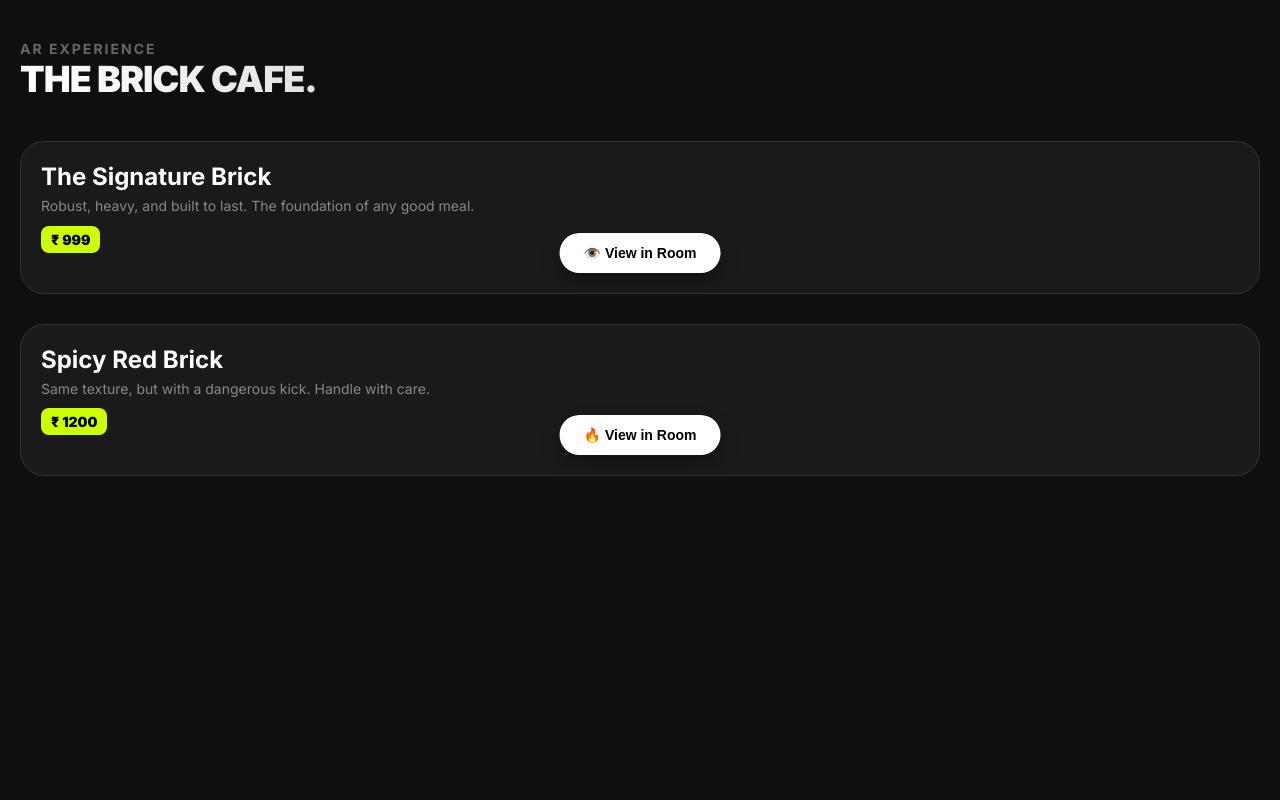
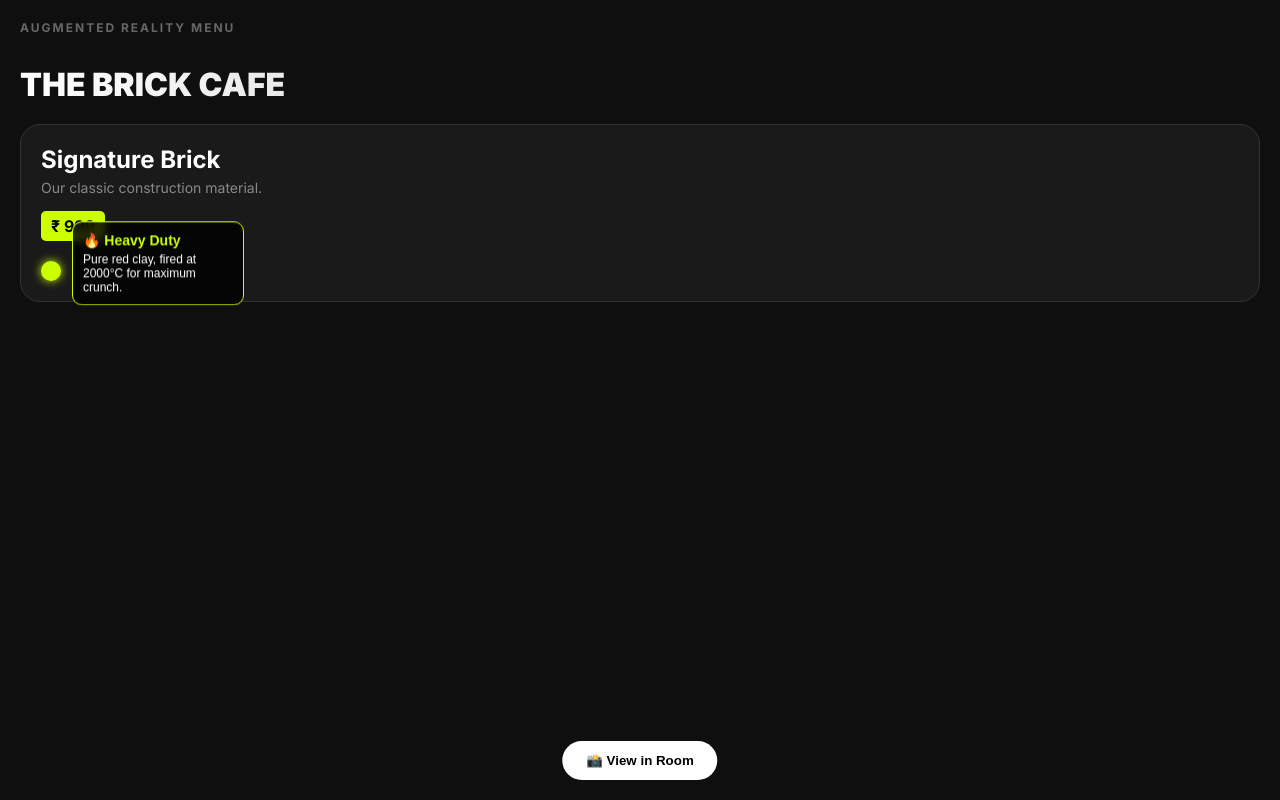
Before and after one commit to imash10/finaltest, a plain HTML site: page index.html in a window 1280 px wide. Drawn offline with Linux system fonts and the light colour scheme; some packages are replaced by stand-ins of ours; a script that the page names is missing.

Commit message:
Update index.html

```diff
--- a/index.html
+++ b/index.html
@@ -5,165 +5,98 @@
     <meta name="viewport" content="width=device-width, initial-scale=1.0">
     <title>The Brick Cafe</title>
     <script type="module" src="https://ajax.googleapis.com/ajax/libs/model-viewer/3.0.1/model-viewer.min.js"></script>
-
     <link href="https://fonts.googleapis.com/css2?family=Inter:wght@400;700;900&display=swap" rel="stylesheet">
 
     <style>
-        /* --- GEN Z DARK THEME --- */
-        body {
-            background-color: #0f0f0f; /* Deep Black */
-            color: #ffffff;
-            font-family: 'Inter', sans-serif;
-            margin: 0;
-            padding: 20px;
+        /* DARK THEME SETUP */
+        body { background-color: #0f0f0f; color: white; font-family: 'Inter', sans-serif; margin: 0; padding: 20px; }
+
+        /* HEADINGS */
+        h1 { font-size: 32px; font-weight: 900; margin: 0; background: linear-gradient(to right, #fff, #999); -webkit-background-clip: text; -webkit-text-fill-color: transparent; }
+        .sub { color: #666; font-size: 12px; letter-spacing: 2px; margin-bottom: 30px; font-weight: bold; }
+
+        /* CARD STYLE */
+        .card { background: #1a1a1a; border: 1px solid #333; border-radius: 20px; padding: 20px; margin-bottom: 40px; }
+        .title { font-size: 24px; font-weight: bold; margin-bottom: 5px; }
+        .desc { color: #888; font-size: 14px; margin-bottom: 15px; }
+        .price { background: #ccff00; color: black; padding: 5px 10px; border-radius: 5px; font-weight: bold; display: inline-block; }
+
+        /* 3D VIEWER */
+        model-viewer { width: 100%; height: 350px; background-color: #222; border-radius: 15px; overflow: hidden; }
+
+        /* THE FLOATING TEXT (ANNOTATION) STYLE */
+        .hotspot {
+            display: block;
+            width: 20px;
+            height: 20px;
+            border-radius: 10px;
+            border: none;
+            background-color: #ccff00;
+            box-shadow: 0 0 10px #ccff00;
         }
 
-        /* Header Style */
-        header {
+        .annotation {
+            background-color: rgba(0, 0, 0, 0.8); /* See-through black */
+            backdrop-filter: blur(5px);
+            position: absolute;
+            transform: translate(10px, -50%);
+            border-radius: 10px;
+            padding: 10px;
+            width: 150px;
+            border: 1px solid #ccff00;
+            color: white;
+            font-size: 12px;
             text-align: left;
-            margin-bottom: 40px;
-            margin-top: 20px;
-        }
-        h1 {
-            font-weight: 900;
-            font-size: 36px;
-            margin: 0;
-            letter-spacing: -1px;
-            background: linear-gradient(to right, #fff, #888);
-            -webkit-background-clip: text;
-            -webkit-text-fill-color: transparent;
-        }
-        .subtitle {
-            color: #666;
-            font-size: 14px;
-            font-weight: 600;
-            text-transform: uppercase;
-            letter-spacing: 2px;
+            pointer-events: none;
+
+            /* The Floating Animation */
+            animation: float 3s ease-in-out infinite;
         }
 
-        /* Menu Card Style */
-        .menu-card {
-            background: #1a1a1a;
-            border: 1px solid #333;
-            border-radius: 24px;
-            padding: 20px;
-            margin-bottom: 30px;
-            overflow: hidden;
-            position: relative;
+        .annotation strong { display: block; font-size: 14px; margin-bottom: 4px; color: #ccff00; }
+
+        @keyframes float {
+            0% { transform: translate(25px, -50%) translateY(0px); }
+            50% { transform: translate(25px, -50%) translateY(-10px); }
+            100% { transform: translate(25px, -50%) translateY(0px); }
         }
 
-        .dish-info {
-            margin-bottom: 20px;
+        /* AR BUTTON */
+        .ar-btn {
+            background: white; color: black; border: none; padding: 12px 24px; border-radius: 30px;
+            font-weight: bold; position: absolute; bottom: 20px; left: 50%; transform: translateX(-50%);
         }
-
-        .dish-name {
-            font-size: 24px;
-            font-weight: 700;
-            margin-bottom: 5px;
-        }
-
-        .dish-desc {
-            color: #888;
-            font-size: 14px;
-            line-height: 1.4;
-        }
-
-        .price-tag {
-            background: #ccff00; /* Neon Green */
-            color: black;
-            font-weight: 900;
-            padding: 5px 10px;
-            border-radius: 8px;
-            font-size: 14px;
-            display: inline-block;
-            margin-top: 10px;
-        }
-
-        /* 3D Viewer Styling */
-        model-viewer {
-            width: 100%;
-            height: 300px;
-            background-color: #222; /* Dark Grey Box */
-            border-radius: 16px;
-            --poster-color: transparent;
-        }
-
-        /* The Magic Button */
-        .ar-btn {
-            background-color: #ffffff;
-            color: black;
-            border: none;
-            padding: 12px 24px;
-            border-radius: 100px;
-            font-weight: 700;
-            font-size: 14px;
-            position: absolute;
-            bottom: 20px;
-            left: 50%;
-            transform: translateX(-50%);
-            box-shadow: 0 10px 20px rgba(0,0,0,0.3);
-            cursor: pointer;
-            display: flex;
-            align-items: center;
-            gap: 8px;
-        }
-
-        /* Subtle glow animation */
-        .ar-btn:active {
-            transform: translateX(-50%) scale(0.95);
-        }
-
     </style>
 </head>
 <body>
 
-    <header>
-        <div class="subtitle">AR EXPERIENCE</div>
-        <h1>THE BRICK CAFE.</h1>
-    </header>
+    <div class="sub">AUGMENTED REALITY MENU</div>
+    <h1>THE BRICK CAFE</h1>
+    <br>
 
-    <div class="menu-card">
-        <div class="dish-info">
-            <div class="dish-name">The Signature Brick</div>
-            <div class="dish-desc">Robust, heavy, and built to last. The foundation of any good meal.</div>
-            <div class="price-tag">₹ 999</div>
-        </div>
+    <div class="card">
+        <div class="title">Signature Brick</div>
+        <div class="desc">Our classic construction material.</div>
+        <div class="price">₹ 999</div>
+        <br><br>
 
         <model-viewer
             src="./brick.glb"
             ar
             ar-modes="webxr scene-viewer quick-look"
             camera-controls
-            ar-scale="auto"
-            ar-placement="floor"
+            auto-rotate
             shadow-intensity="1">
 
-            <button slot="ar-button" class="ar-btn">
-                <span>👁️ View in Room</span>
+            <button class="hotspot" slot="hotspot-1" data-position="0.1m 0.2m 0m" data-normal="1 0 0">
+                <div class="annotation">
+                    <strong>🔥 Heavy Duty</strong>
+                    Pure red clay, fired at 2000°C for maximum crunch.
+                </div>
             </button>
+
+            <button slot="ar-button" class="ar-btn">📸 View in Room</button>
         </model-viewer>
-    </div>
-
-    <div class="menu-card">
-        <div class="dish-info">
-            <div class="dish-name">Spicy Red Brick</div>
-            <div class="dish-desc">Same texture, but with a dangerous kick. Handle with care.</div>
-            <div class="price-tag">₹ 1200</div>
-        </div>
-
-        <model-viewer
-            src="./brick.glb"
-            ar
-            ar-modes="webxr scene-viewer quick-look"
-            camera-controls
-            ar-scale="auto"
-            ar-placement="floor"
-            shadow-intensity="1">
-
-            <button slot="ar-button" class="ar-btn">
-                <span>🔥 View in Room</span>
-            </button>
-        </model-vi   viewer>
     </div>
 
 </body>
```
